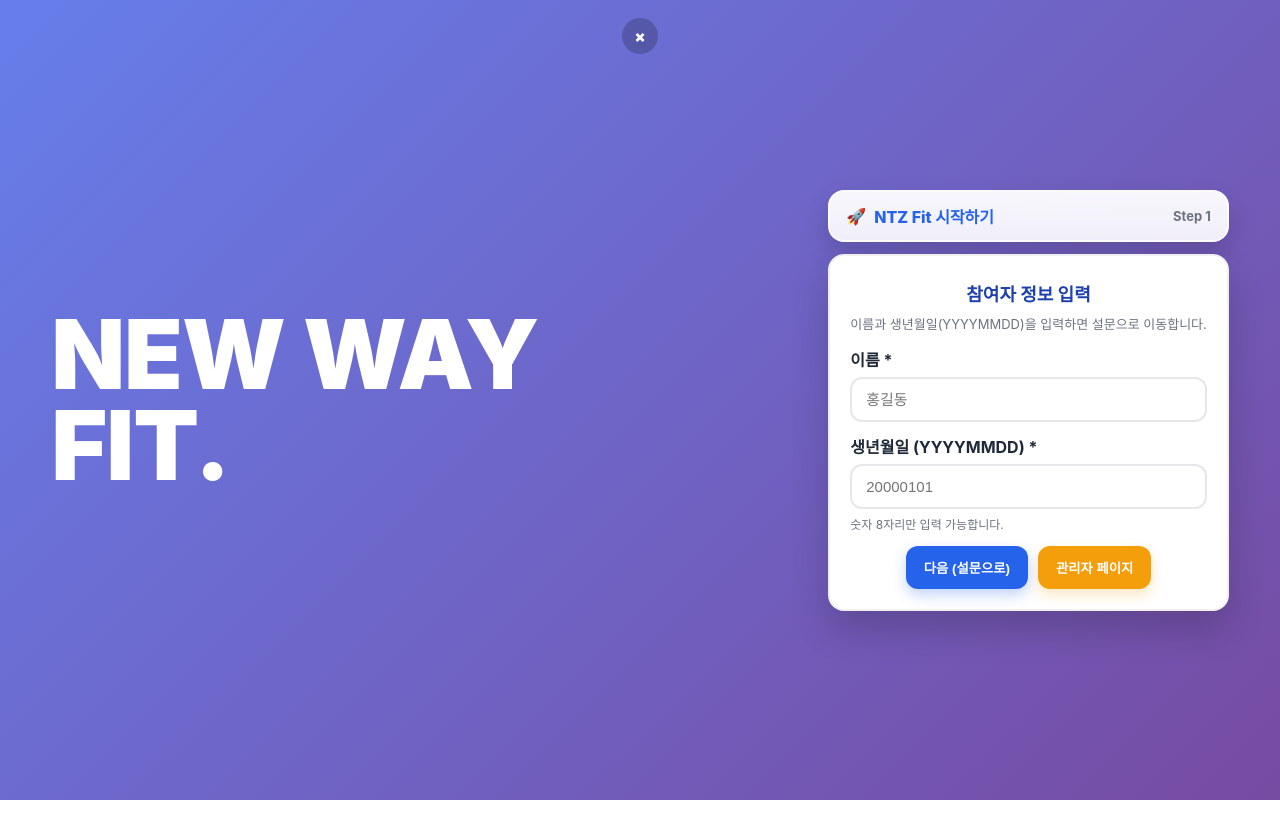
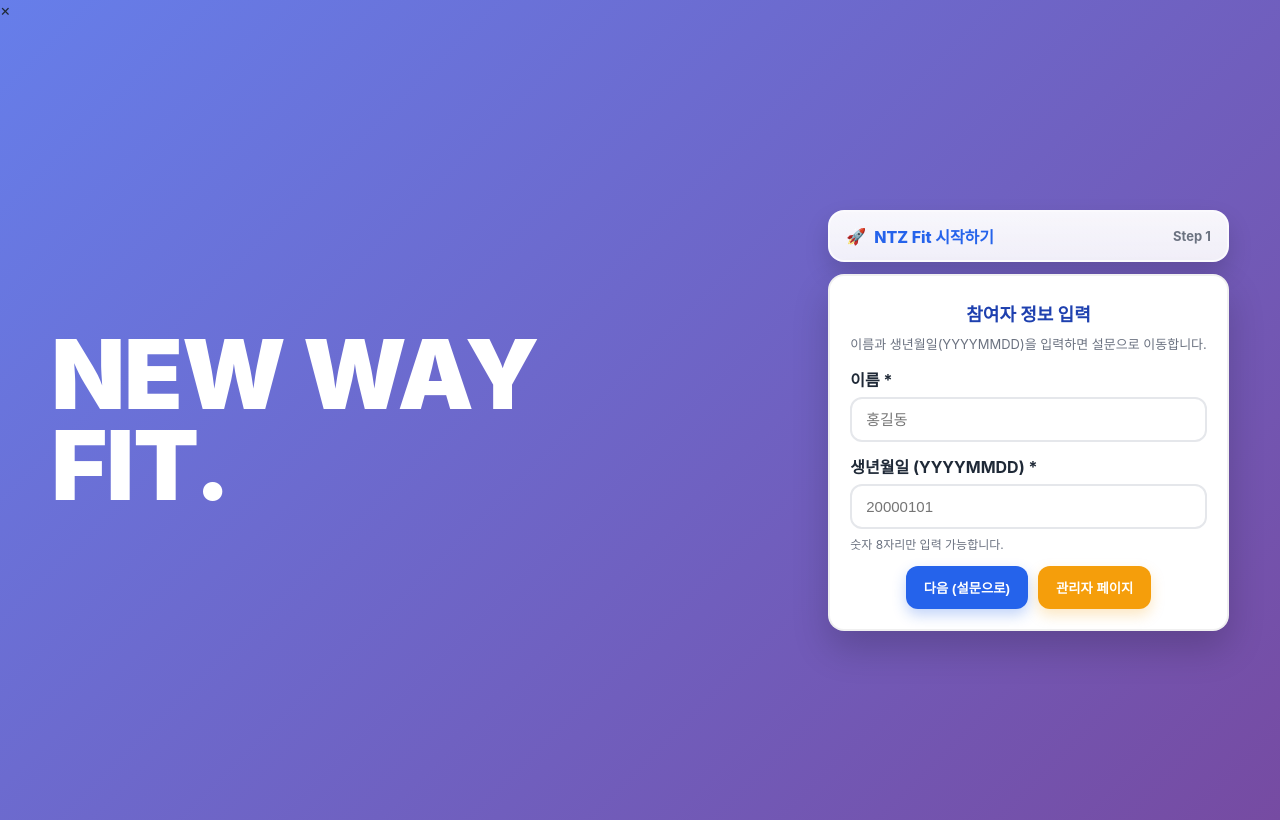
Before and after one commit to labor0leo/ntz-survey, a plain HTML site: page index.html in a window 1280 px wide. Drawn offline with Linux system fonts and the light colour scheme; a web font is replaced by a local one.

Commit message:
Update index.html

```diff
--- a/index.html
+++ b/index.html
@@ -128,20 +128,6 @@
     }
     .btn-secondary:hover{ transform: translateY(-1px); }
 
-    /* 상단 X (장식) */
-    .top-x{
-      position: fixed;
-      top: 18px;
-      left: 50%;
-      transform: translateX(-50%);
-      width: 36px; height: 36px;
-      border-radius: 50%;
-      display: grid; place-items: center;
-      background: rgba(0,0,0,.2);
-      color: #fff; font-weight: 900;
-      user-select: none;
-    }
-
     /* 모바일 대응 */
     @media (max-width: 980px){
       .hero-wrap{ grid-template-columns: 1fr; padding-top: 56px; }
```
